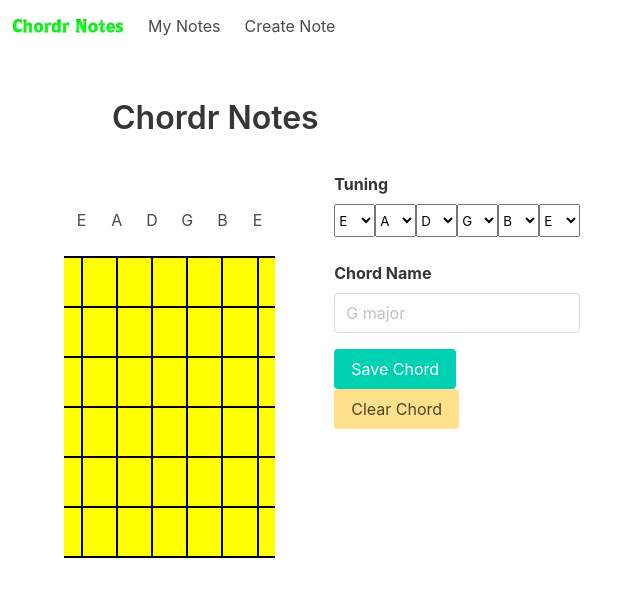
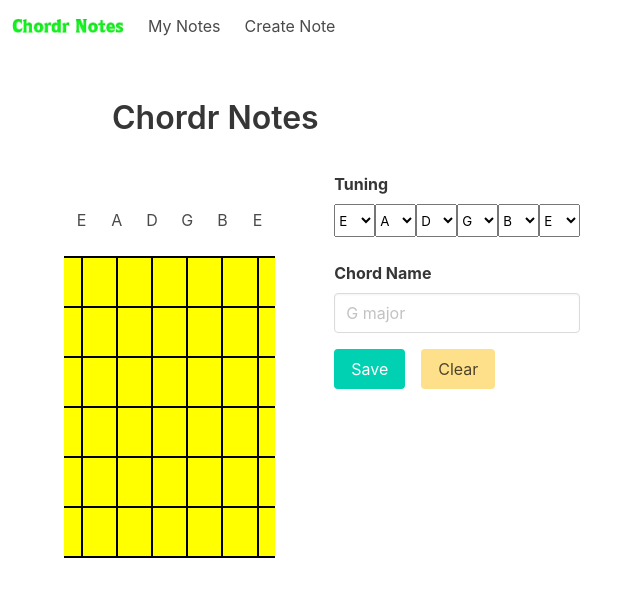
Before and after one commit to jeremypurser/chordr-notes, a React (Create React App) app: page /create in a window 1280 px wide. Shown: the top 596 px of the page, without its empty margins (0-640 px from the left). Built offline with nearby package versions, Linux system fonts and the light colour scheme.

Commit message:
Change button content

```diff
--- a/src/components/ChordDetailsForm.tsx
+++ b/src/components/ChordDetailsForm.tsx
@@ -40,16 +40,8 @@ export default function ChordDetailsForm() {
           placeholder="G major"
         />
       </div>
-      <Button
-        clickHandler={handleSubmit}
-        text="Save Chord"
-        color="is-primary"
-      />
-      <Button
-        clickHandler={handleClear}
-        text="Clear Chord"
-        color="is-warning"
-      />
+      <Button clickHandler={handleSubmit} text="Save" color="is-primary" />
+      <Button clickHandler={handleClear} text="Clear" color="is-warning" />
     </div>
   );
 }
```
